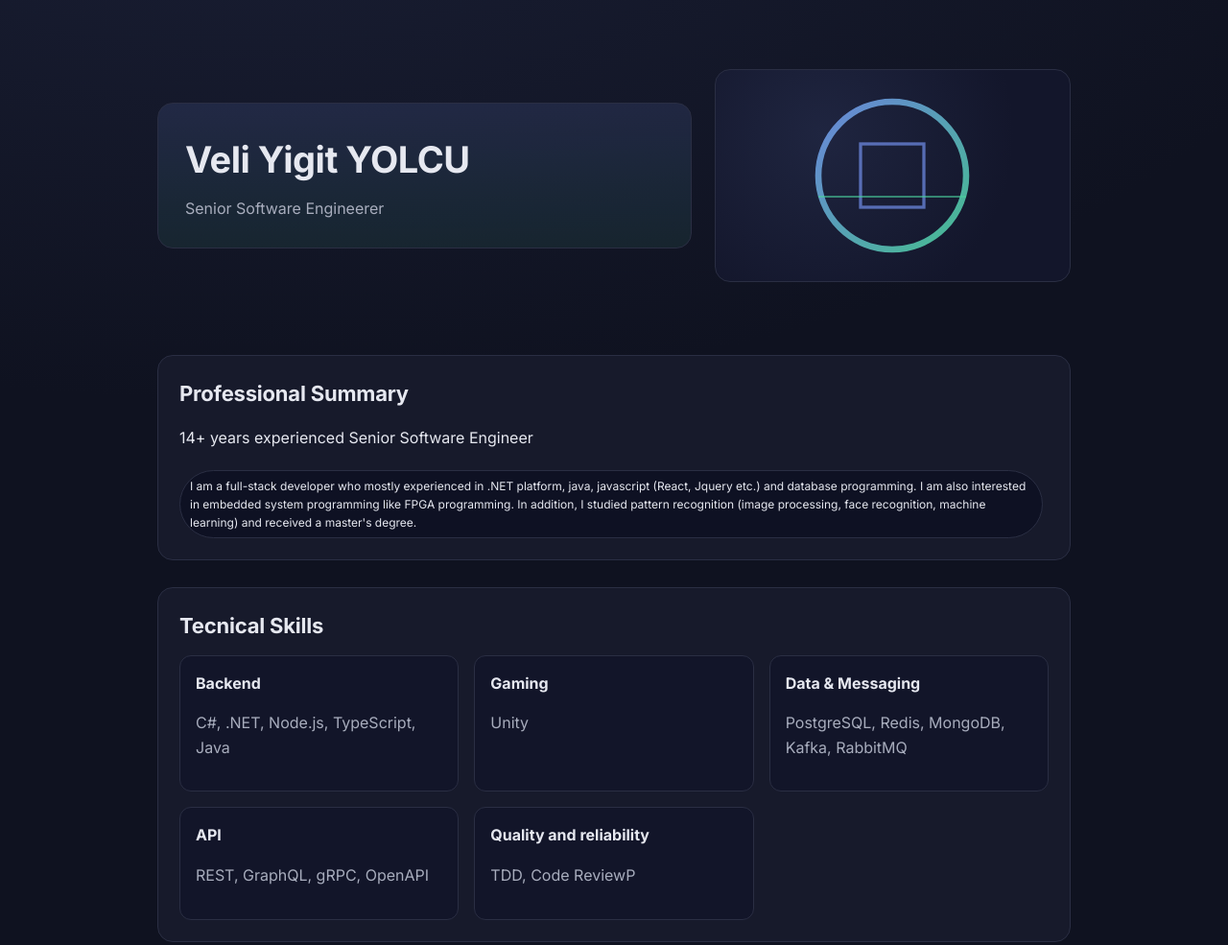
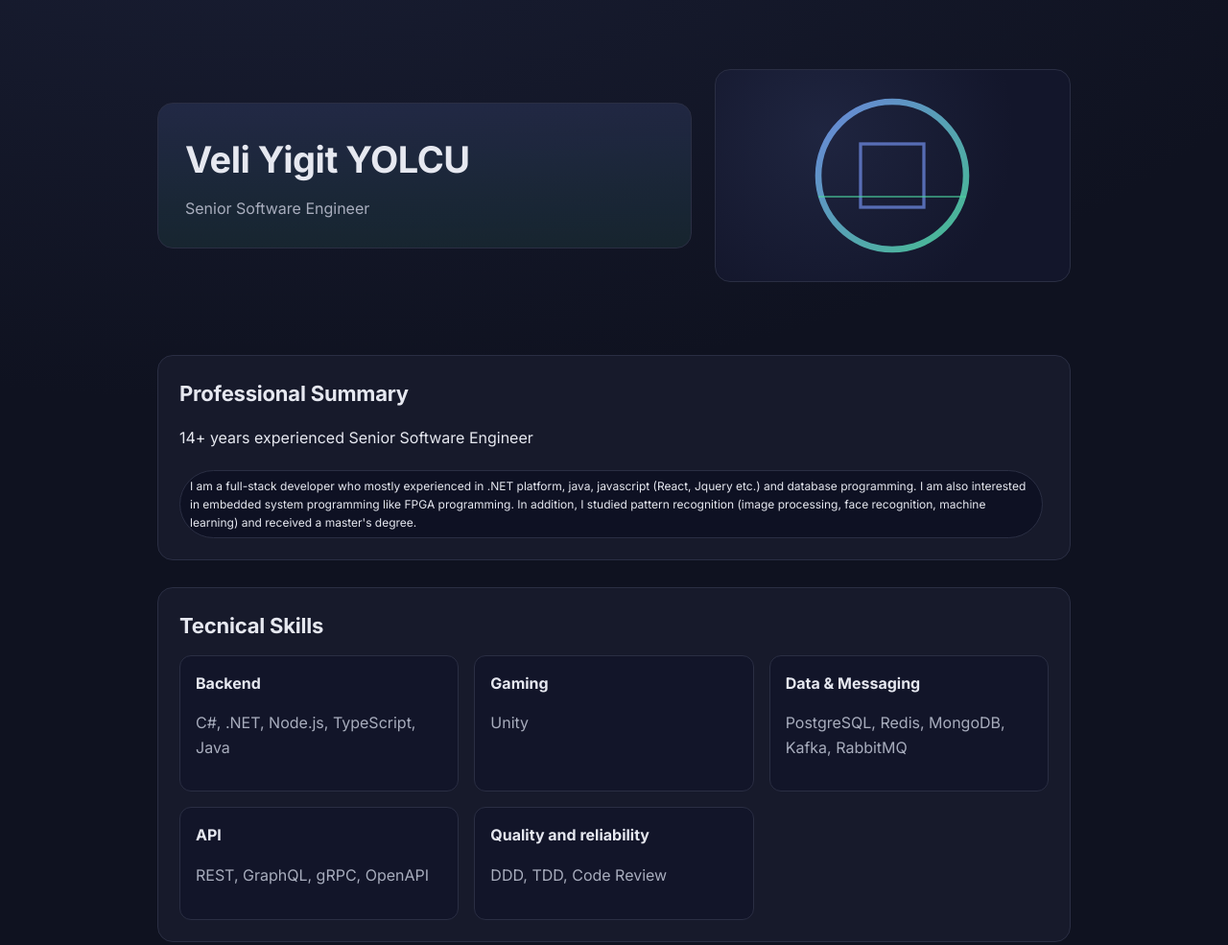
Before and after one commit to vyigity/vyigity.github.io, a plain HTML site: page index.html in a window 1280 px wide. Shown: the top 985 px of the page at 96% size. Drawn offline with Linux system fonts and the light colour scheme.

Commit message:
Update index.html

```diff
--- a/index.html
+++ b/index.html
@@ -72,7 +72,7 @@
     <header>
       <div class="hero">
         <h1>Veli Yigit YOLCU</h1>
-        <p class="muted">Senior Software Engineerer</p>
+        <p class="muted">Senior Software Engineer</p>
         <p class="tagline"></p>
       </div>
       <div class="avatar" aria-hidden="true">
@@ -122,7 +122,7 @@
         </div>
         <div class="item">
           <h3>Quality and reliability</h3>
-          <p class="muted">TDD, Code ReviewP</p>
+          <p class="muted">DDD, TDD, Code Review</p>
         </div>
       </div>
     </section>
```
